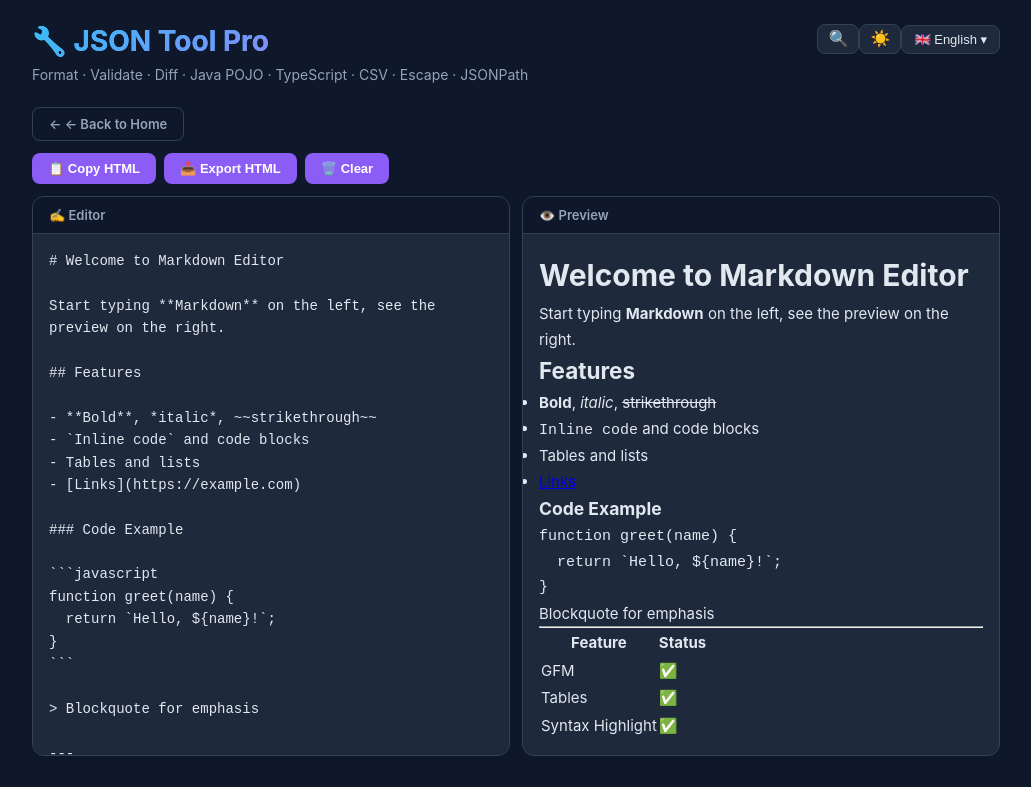
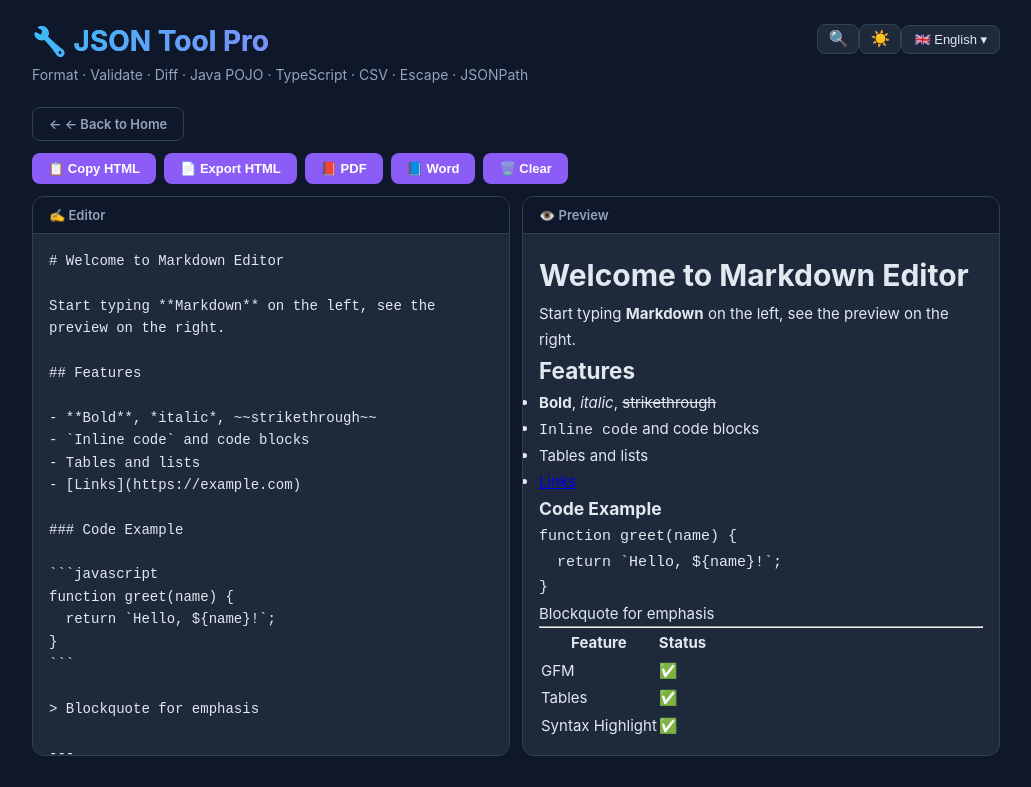
Before and after one commit to 675435543/json-tool, a React (Vite) app: page /markdown-editor in a window 1280 px wide. Shown: the top 787 px of the page, without its empty margins (124-1155 px from the left). Built offline with nearby package versions, Linux system fonts and the light colour scheme.

Commit message:
feat: add PDF and Word export to Markdown Editor

```diff
--- a/src/pages/tools/MarkdownEditor.tsx
+++ b/src/pages/tools/MarkdownEditor.tsx
@@ -15,7 +15,8 @@ export default function MarkdownEditor() {
   const { t } = useTranslation()
   const [input, setInput] = useState(localStorage.getItem('md_editor_content') || `# Welcome to Markdown Editor\n\nStart typing **Markdown** on the left, see the preview on the right.\n\n## Features\n\n- **Bold**, *italic*, ~~strikethrough~~\n- \`Inline code\` and code blocks\n- Tables and lists\n- [Links](https://example.com)\n\n### Code Example\n\n\`\`\`javascript\nfunction greet(name) {\n  return \`Hello, \${name}!\`;\n}\n\`\`\`\n\n> Blockquote for emphasis\n\n---\n\n| Feature | Status |\n|---------|--------|\n| GFM | ✅ |\n| Tables | ✅ |\n| Syntax Highlight | ✅ |\n`)
   const [html, setHtml] = useState('')
-  const [copied, setCopied] = useState(false)
+  const [htmlCopied, setHtmlCopied] = useState(false)
+  const [htmlExported, setHtmlExported] = useState(false)
   const previewRef = useRef<HTMLDivElement>(null)
 
   // Persist content to localStorage
@@ -45,8 +46,8 @@ export default function MarkdownEditor() {
   const handleCopyHtml = async () => {
     try {
       await navigator.clipboard.writeText(html)
-      setCopied(true)
-      setTimeout(() => setCopied(false), 2000)
+      setHtmlCopied(true)
+      setTimeout(() => setHtmlCopied(false), 2000)
     } catch { /* ignore */ }
   }
 
@@ -63,6 +64,51 @@ export default function MarkdownEditor() {
     a.download = 'markdown-export.html'
     a.click()
     URL.revokeObjectURL(url)
+    setHtmlExported(true)
+    setTimeout(() => setHtmlExported(false), 2000)
+  }
+
+  const handleExportPdf = () => {
+    if (!html) return
+    // Open in a new window and print
+    const printWindow = window.open('', '_blank')
+    if (!printWindow) {
+      // Fallback: if popup blocked, do inline print
+      window.print()
+      return
+    }
+    printWindow.document.write(`<!DOCTYPE html><html><head><meta charset="utf-8"><title>Markdown Export</title><style>body{max-width:800px;margin:40px auto;padding:0 20px;font:16px/1.6 system-ui,sans-serif;color:#333}code{background:#f4f4f4;padding:2px 6px;border-radius:3px;font-size:0.9em}pre{background:#f4f4f4;padding:16px;border-radius:8px;overflow-x:auto;page-break-inside:avoid}table{border-collapse:collapse;width:100%}td,th{border:1px solid #ddd;padding:8px;text-align:left}th{background:#f8f8f8}blockquote{border-left:4px solid #ddd;margin:0;padding:0 16px;color:#666}img{max-width:100%}@media print{body{margin:0;padding:20px}}h1,h2,h3,h4{page-break-after:avoid}</style></head><body>${html}</body></html>`)
+    printWindow.document.close()
+    printWindow.focus()
+    // Wait a moment for styles to load
+    setTimeout(() => printWindow.print(), 200)
+  }
+
+  const handleExportWord = () => {
+    if (!html) return
+    // Word can open HTML files - create a Word-compatible HTML document
+    const wordHtml = `
+<html xmlns:o='urn:schemas-microsoft-com:office:office' xmlns:w='urn:schemas-microsoft-com:office:word' xmlns='http://www.w3.org/TR/REC-html40'>
+<head><meta charset="utf-8"><title>Markdown Export</title>
+<!--[if gte mso 9]><xml><w:WordDocument><w:View>Print</w:View></w:WordDocument></xml><![endif]-->
+<style>
+body{font:12pt/1.6 'Calibri',system-ui,sans-serif;max-width:800px;margin:40px auto;padding:0 20px;color:#333}
+code{background:#f4f4f4;padding:2px 6px;font-size:10pt}
+pre{background:#f4f4f4;padding:16px;border:1px solid #ddd;font-size:10pt;white-space:pre-wrap}
+table{border-collapse:collapse;width:100%;margin:8px 0}
+td,th{border:1px solid #999;padding:6px 8px}
+th{background:#f0f0f0}
+blockquote{border-left:4px solid #ddd;margin:8px 0;padding:0 16px;color:#666}
+img{max-width:100%}
+</style>
+</head><body>${html}</body></html>`
+    const blob = new Blob([wordHtml], { type: 'application/msword' })
+    const url = URL.createObjectURL(blob)
+    const a = document.createElement('a')
+    a.href = url
+    a.download = 'markdown-export.doc'
+    a.click()
+    URL.revokeObjectURL(url)
   }
 
   return (
@@ -76,8 +122,10 @@ export default function MarkdownEditor() {
       <Link to="/" className="btn btn-outline" style={{ marginBottom: '12px', display: 'inline-block', textDecoration: 'none' }}>← {t('btn.back')}</Link>
 
       <div className="diff-toolbar">
-        <button className="btn btn-purple" onClick={handleCopyHtml}>{copied ? '✅ Copied!' : '📋 ' + (t('md.copy_html') || 'Copy HTML')}</button>
-        <button className="btn btn-purple" onClick={handleExportHtml}>📥 {t('md.export_html') || 'Export HTML'}</button>
+        <button className="btn btn-purple" onClick={handleCopyHtml}>{htmlCopied ? '✅ Copied!' : '📋 ' + (t('md.copy_html') || 'Copy HTML')}</button>
+        <button className="btn btn-purple" onClick={handleExportHtml}>{htmlExported ? '✅ Done!' : '📄 ' + (t('md.export_html') || 'Export HTML')}</button>
+        <button className="btn btn-purple" onClick={handleExportPdf}>📕 PDF</button>
+        <button className="btn btn-purple" onClick={handleExportWord}>📘 Word</button>
         <button className="btn btn-purple" onClick={handleClear}>🗑️ {t('md.clear') || 'Clear'}</button>
       </div>
 
```
Also changed, not shown: urls.txt (added).
